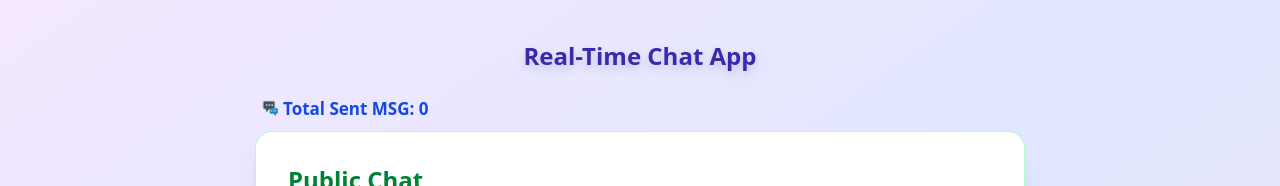
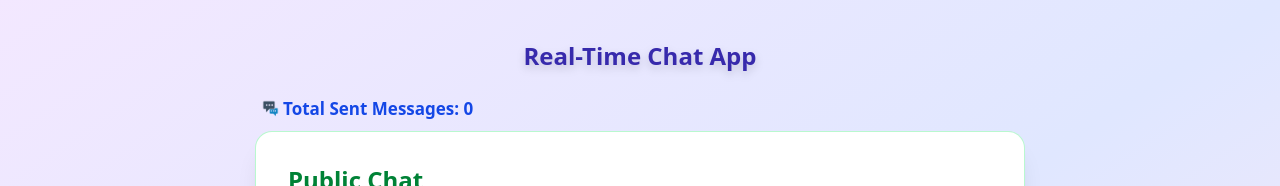
Before and after one commit to Shengelaa/homework-18, a Next.js app in the folder frontend/: page / in a window 1280 px wide. Shown: the top 186 px of the page. Built offline with nearby package versions, Linux system fonts and the light colour scheme; no server answers.

Commit message:
Update page.tsx

```diff
--- a/frontend/app/page.tsx
+++ b/frontend/app/page.tsx
@@ -79,7 +79,7 @@ export default function Home() {
           </h1>
           <h1 className="mb-[10px] ml-[2px] text-[17px] font-semibold family-arial text-blue-700 flex items-center justify-start flex-row  ">
             <img src={Sms.src} alt="" width={25} />
-            Total Sent MSG:&nbsp;
+            Total Sent Messages:&nbsp;
             <span>{totalMessages === null ? "Loading..." : totalMessages}</span>
           </h1>
 
```
